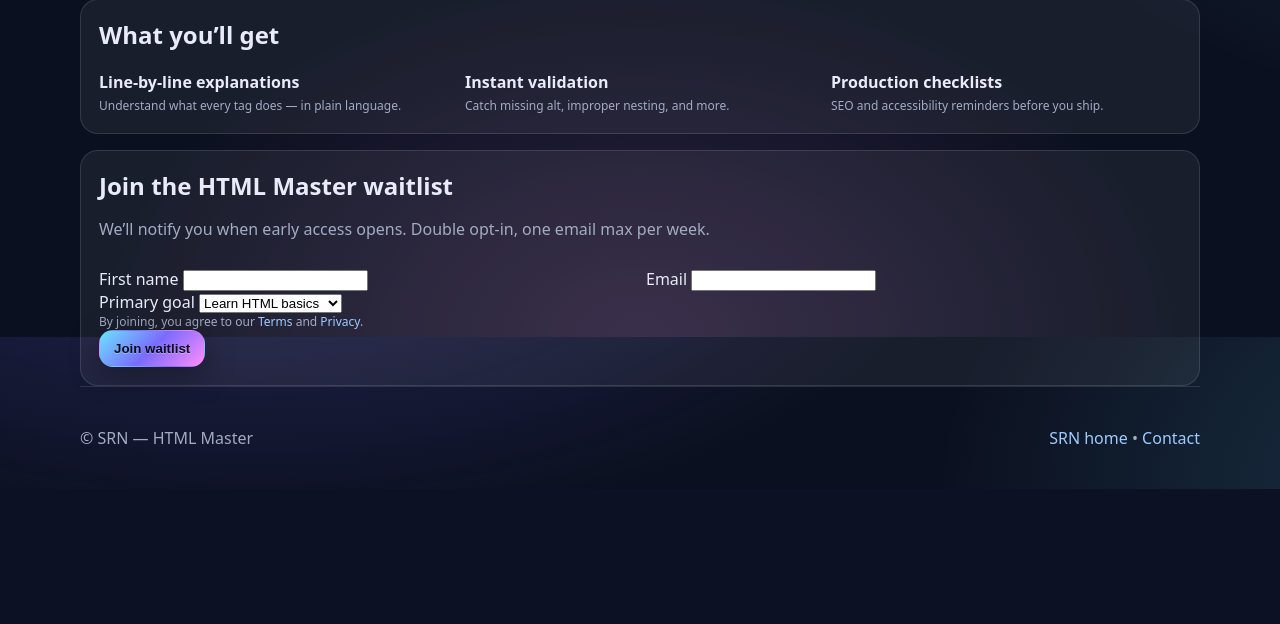
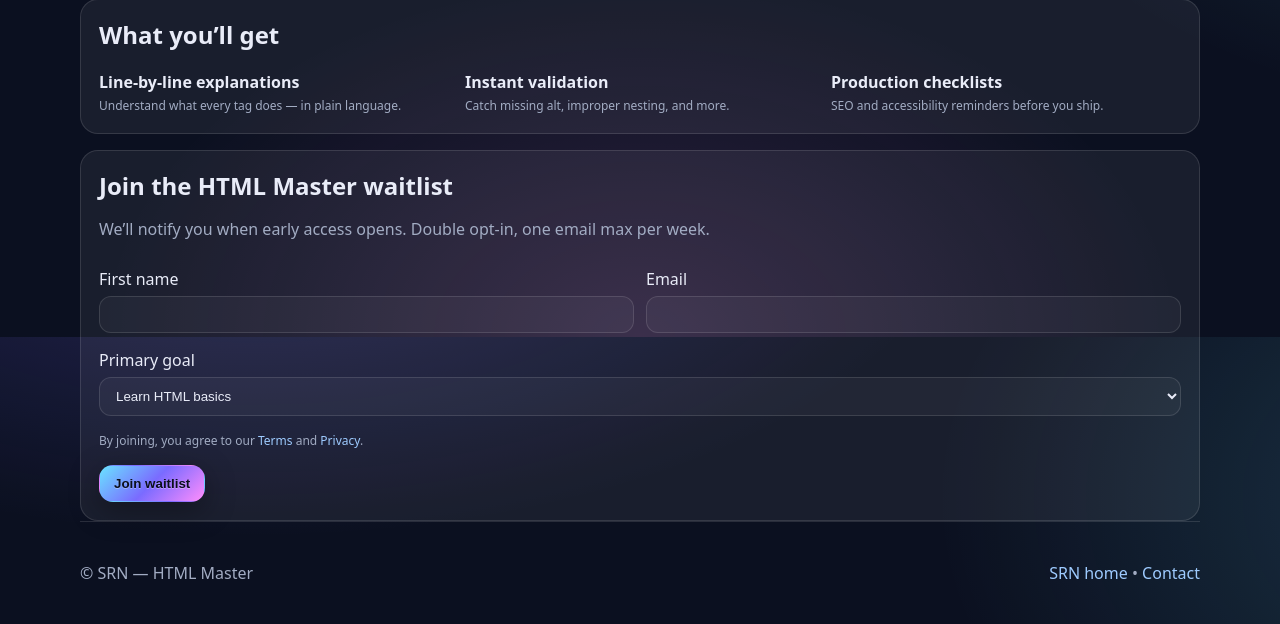
Before and after one commit to jakins177/srnmain-site, a PHP site: page /pages/html-master-signup.html in a window 1280 px wide. Shown: the part 463-1087 px from the top of the page. Before the commit the page ends 952 px from the top, so only its background shows below. Run offline with PHP 8.4, Linux system fonts and the light colour scheme.

Commit message:
style: improve waitlist form spacing

```diff
--- a/assets/css/style.css
+++ b/assets/css/style.css
@@ -104,6 +104,41 @@ a:hover { text-decoration: underline }
 .billing-toggle button[data-active="true"] { background: rgba(255,255,255,.12); opacity: 1 }
 .cta-section { background: linear-gradient(180deg, rgba(255,255,255,.03), rgba(255,255,255,0)); border: 1px solid var(--border); border-radius: var(--card-radius); padding: 24px; display: grid; gap: 12px }
 .subtle { color: var(--muted) }
+#waitlistForm {
+  display: grid;
+  gap: 16px;
+}
+
+#waitlistForm .form-row {
+  display: grid;
+  grid-template-columns: 1fr 1fr;
+  gap: 12px;
+}
+
+#waitlistForm label {
+  display: grid;
+  gap: 6px;
+}
+
+#waitlistForm input,
+#waitlistForm select {
+  padding: 10px 12px;
+  border-radius: 12px;
+  border: 1px solid var(--border);
+  background: rgba(255,255,255,.04);
+  color: var(--text);
+}
+
+#waitlistForm .fine-print {
+  font-size: 12px;
+}
+
+#waitlistForm .form-actions {
+  display: flex;
+  gap: 10px;
+  align-items: center;
+  flex-wrap: wrap;
+}
 footer { padding: 40px 0; color: var(--muted); border-top: 1px solid var(--border); margin-top: 40px }
 dialog { border: none; border-radius: 16px; padding: 0; width: min(680px, 92vw); background: color-mix(in oklab, var(--bg) 20%, white 8%); color: var(--text); box-shadow: var(--shadow); }
 dialog::backdrop { background: rgba(3,6,12,.6); backdrop-filter: blur(2px) }
--- a/pages/html-master-signup.html
+++ b/pages/html-master-signup.html
@@ -60,7 +60,7 @@
       <h2 id="subscribeTitle" style="margin:0 0 8px">Join the HTML Master waitlist</h2>
       <p class="subtle" style="margin-top:-4px">We’ll notify you when early access opens. Double opt‑in, one email max per week.</p>
         <form id="waitlistForm" novalidate>
-        <div style="display:grid;grid-template-columns:1fr 1fr;gap:12px">
+          <div class="form-row">
             <label>First name
               <input id="name" name="name" autocomplete="given-name" />
             </label>
@@ -77,8 +77,8 @@
             </select>
           </label>
           <input id="website" name="website" tabindex="-1" aria-hidden="true" style="position:absolute;left:-9999px;opacity:0" />
-        <div class="subtle" style="font-size:12px">By joining, you agree to our <a href="#">Terms</a> and <a href="#">Privacy</a>.</div>
-        <div style="display:flex;gap:10px;align-items:center;flex-wrap:wrap">
+          <div class="subtle fine-print">By joining, you agree to our <a href="#">Terms</a> and <a href="#">Privacy</a>.</div>
+          <div class="form-actions">
             <button class="btn btn-primary" id="submitBtn" type="submit">Join waitlist</button>
             <span id="formMsg" class="subtle" role="status" aria-live="polite"></span>
           </div>
```
Lines whose indentation alone changed are shown as unchanged.
